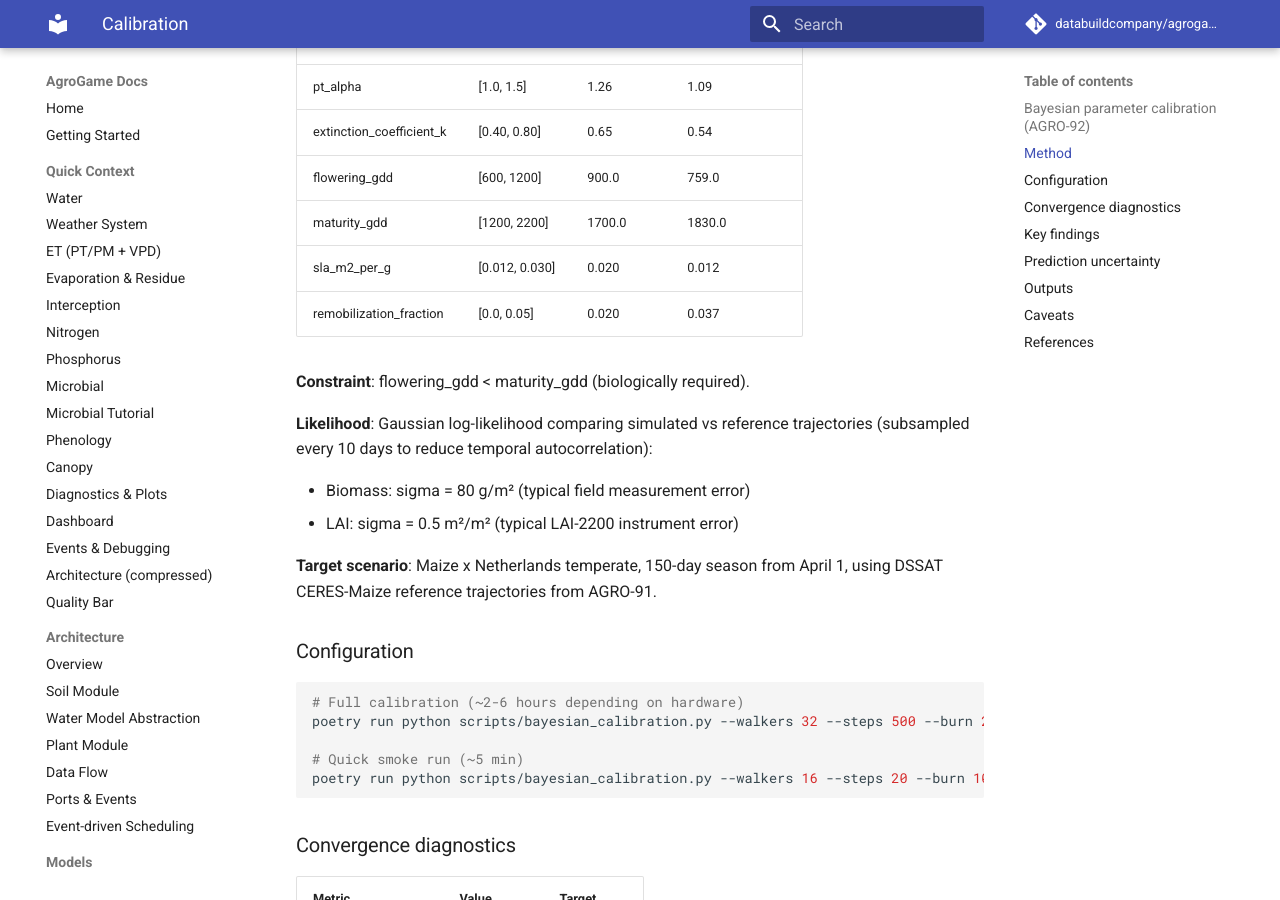
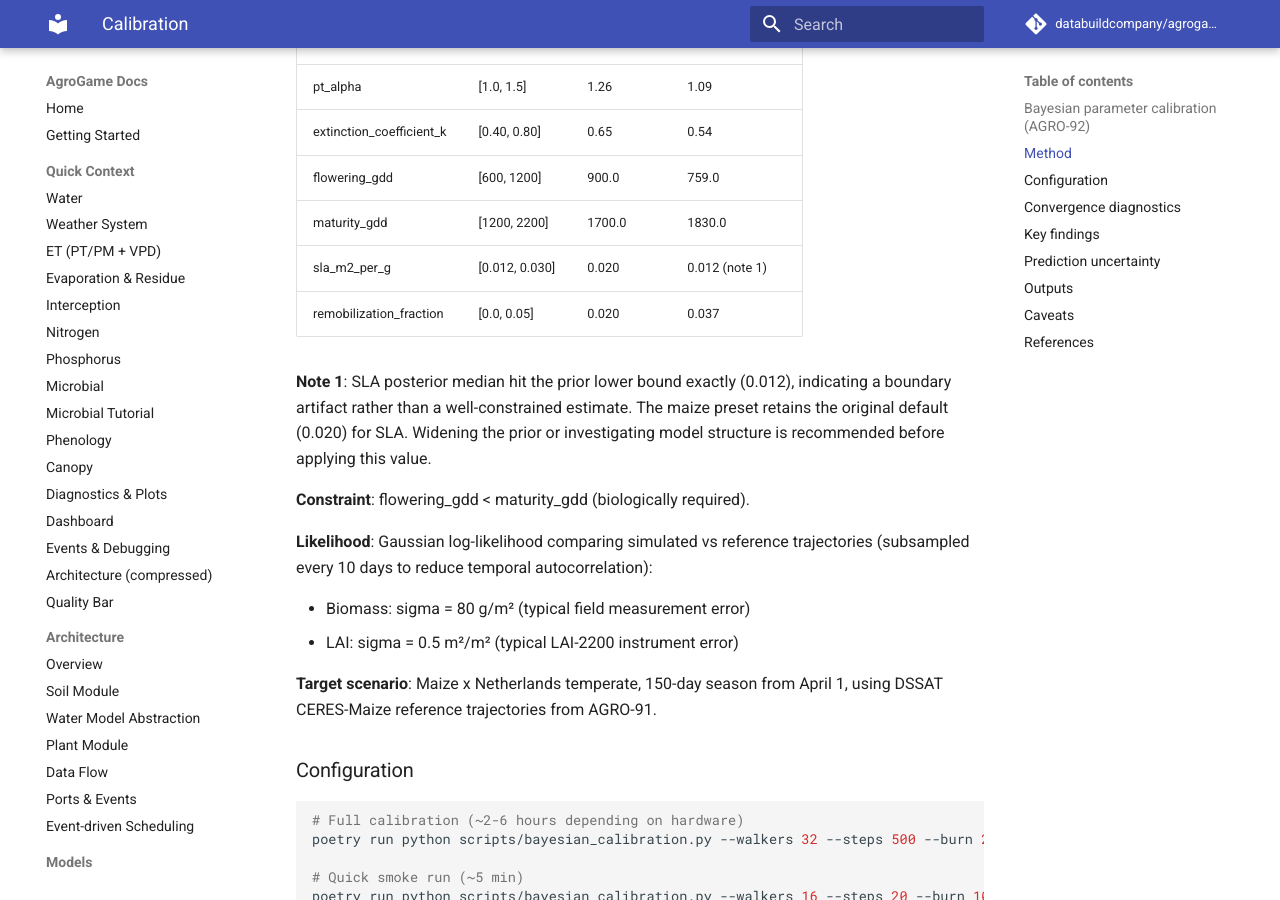
Before and after one commit to gedejong/agrogame, an MkDocs documentation site: the page built from docs/calibration.md, in a window 1280 px wide and 900 px high, scrolled down 562 px. Built offline with MkDocs 1.6.1 and Material for MkDocs 9.7.7, drawn with Linux system fonts in a browser that asks for light colours; comment, search, counter and statistics services are not loaded.

Commit message:
fix(AGRO-92): address PR review — revert SLA, narrow exceptions
- Revert sla_m2_per_g to default 0.020 — posterior hit prior lower
  bound (0.012), indicating boundary artifact not a well-constrained
  estimate. Documented as note in docs/calibration.md.
- Narrow `except Exception` to `(ValueError, RuntimeError,
  ZeroDivisionError)` in log_likelihood, compute_diagnostics, and
  prediction_uncertainty.
- emcee + corner already in dev deps (verified).

Co-Authored-By: Claude Opus 4.6 (1M context) <noreply@anthropic.com>

```diff
--- a/docs/calibration.md
+++ b/docs/calibration.md
@@ -19,8 +19,13 @@ Morris sensitivity analysis):
 | extinction_coefficient_k  | [0.40, 0.80]     |    0.65 |             0.54 |
 | flowering_gdd             | [600, 1200]       |  900.0  |            759.0 |
 | maturity_gdd              | [1200, 2200]      | 1700.0  |           1830.0 |
-| sla_m2_per_g              | [0.012, 0.030]    |   0.020 |            0.012 |
+| sla_m2_per_g              | [0.012, 0.030]    |   0.020 |   0.012 (note 1) |
 | remobilization_fraction   | [0.0, 0.05]       |   0.020 |            0.037 |
+
+**Note 1**: SLA posterior median hit the prior lower bound exactly (0.012),
+indicating a boundary artifact rather than a well-constrained estimate. The
+maize preset retains the original default (0.020) for SLA. Widening the prior
+or investigating model structure is recommended before applying this value.
 
 **Constraint**: flowering_gdd < maturity_gdd (biologically required).
 
```
Also changed, not shown: 2 other files.
